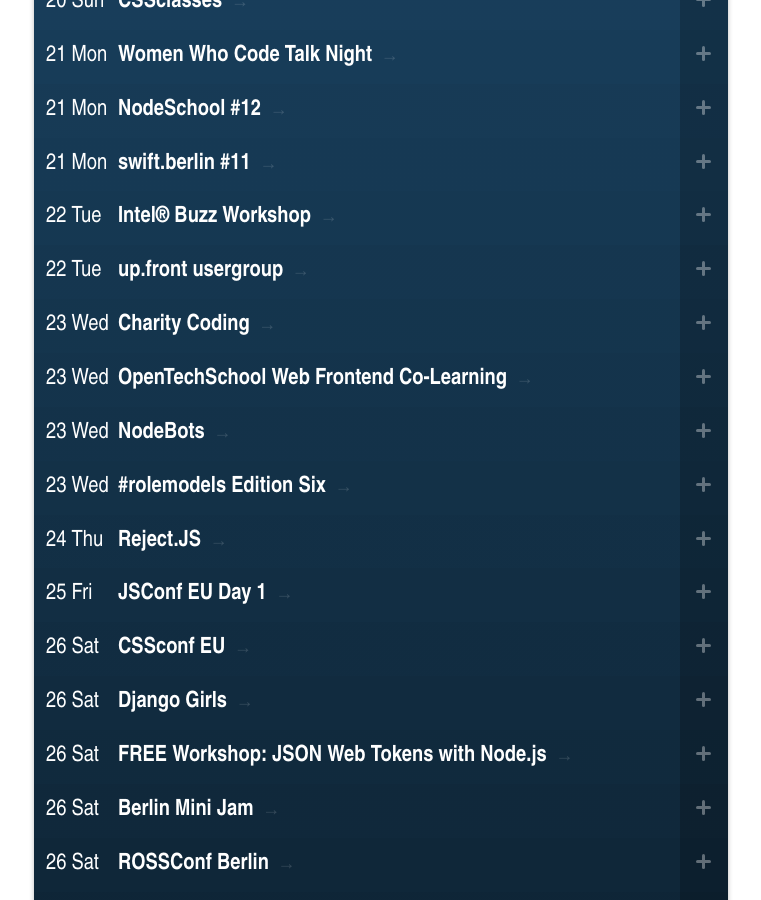
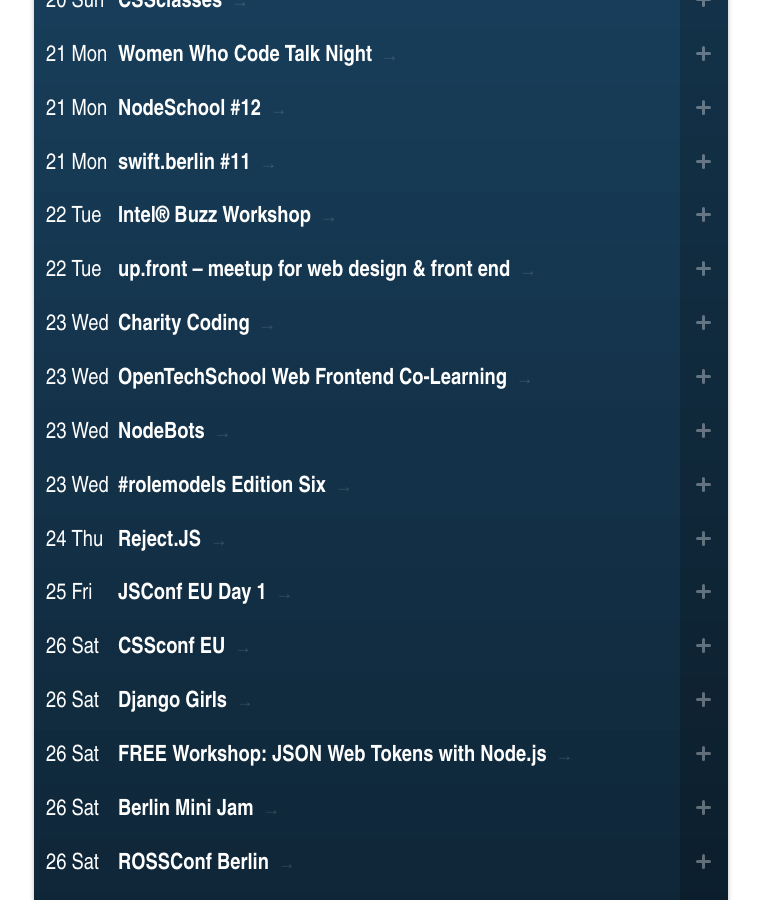
Before and after one commit to jsconf/wwwtf.berlin, a Jekyll site: the page built from index.html, in a window 1280 px wide and 900 px high, scrolled down 919 px. Shown: the whole window, without its empty margins (259-1020 px from the left). Built offline with Jekyll 4.4.1, drawn with Linux system fonts in a browser that asks for light colours; nearby versions of some CDN libraries.

Commit message:
better title for upfront

```diff
--- a/_posts/2015-09-22-upfront_ug.md
+++ b/_posts/2015-09-22-upfront_ug.md
@@ -1,6 +1,6 @@
 ---
 layout: post
-title:  "up.front usergroup"
+title:  "up.front – meetup for web design & front end"
 date:   2015-09-22
 venue: "co.up coworking space"
 ticket: "Free"
```
